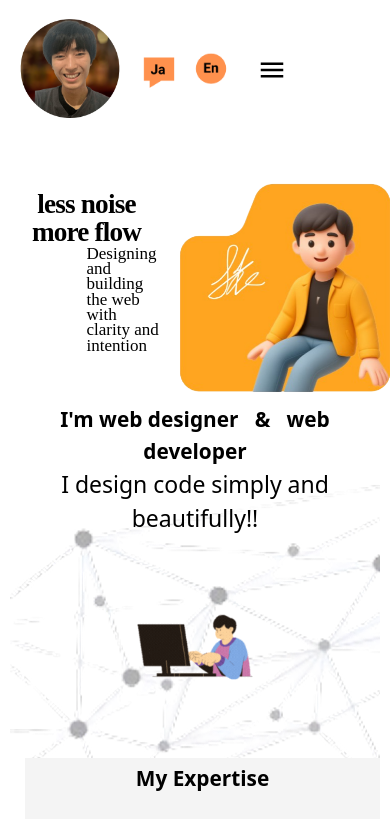
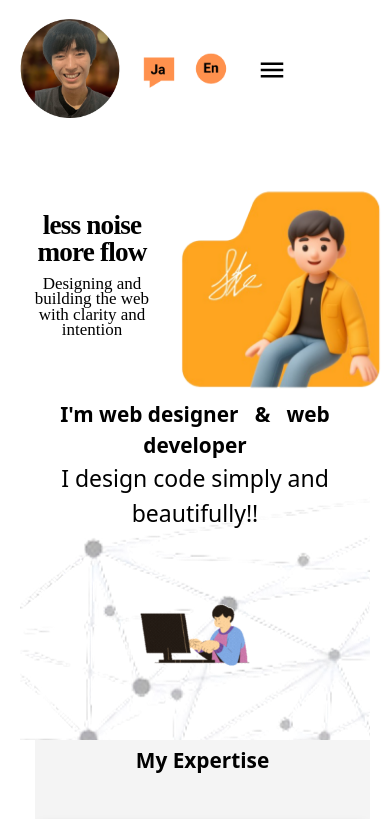
Before and after one commit to Sochan2/my-portfolio-react, a React (Vite) app: page / in a window 390 px wide. Shown: the top 819 px of the page. Built offline with nearby package versions, Linux system fonts and the light colour scheme; a web font is replaced by a local one.

Commit message:
sub-test width change

```diff
--- a/src/App.css
+++ b/src/App.css
@@ -695,7 +695,7 @@ select {
   }
 
   main {
-    margin: 10px;
+    margin: 20px;
   }
 
   .expertise-section {
@@ -820,6 +820,11 @@ select {
 
   .hero-grid .hero-sub-text p{
     line-height: 0.9;
+    text-align: center;
+  }
 
+  .hero-grid .hero-sub-text{
+    max-width:100%;
+    margin-top:10px;
   }
 }
```
